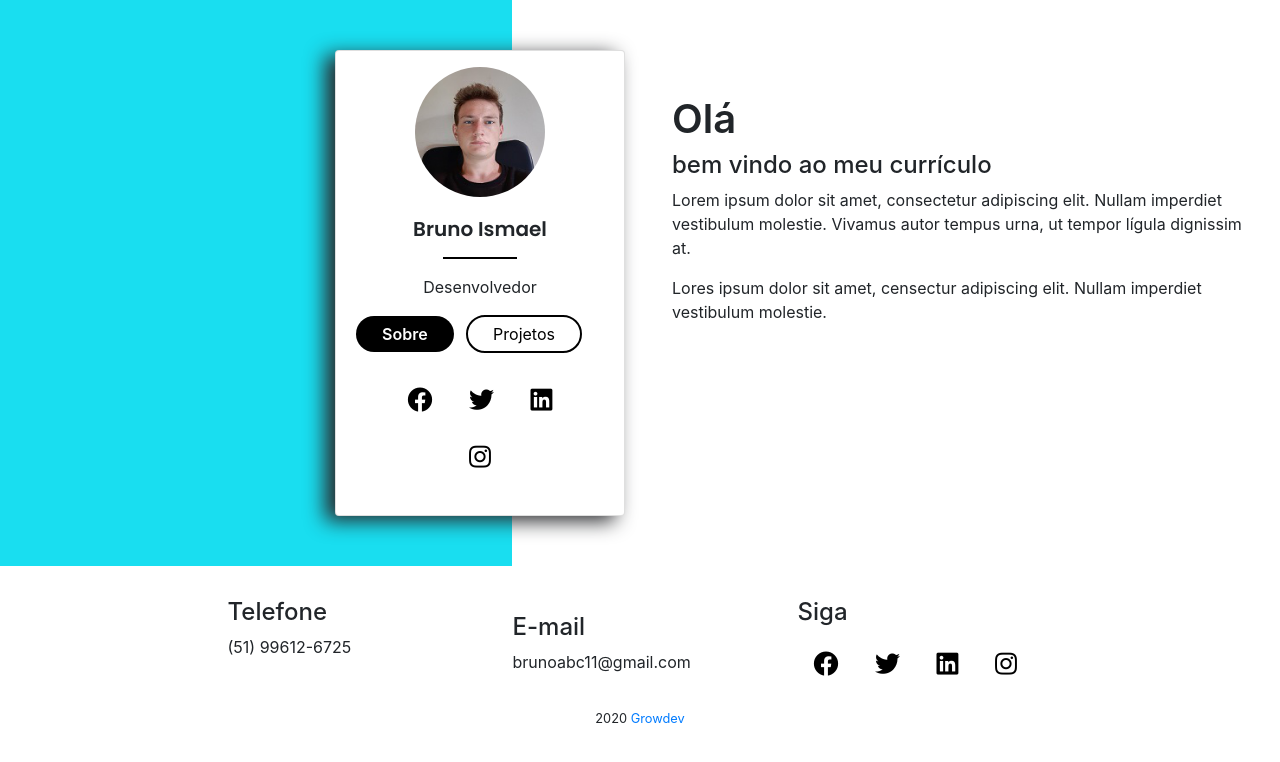
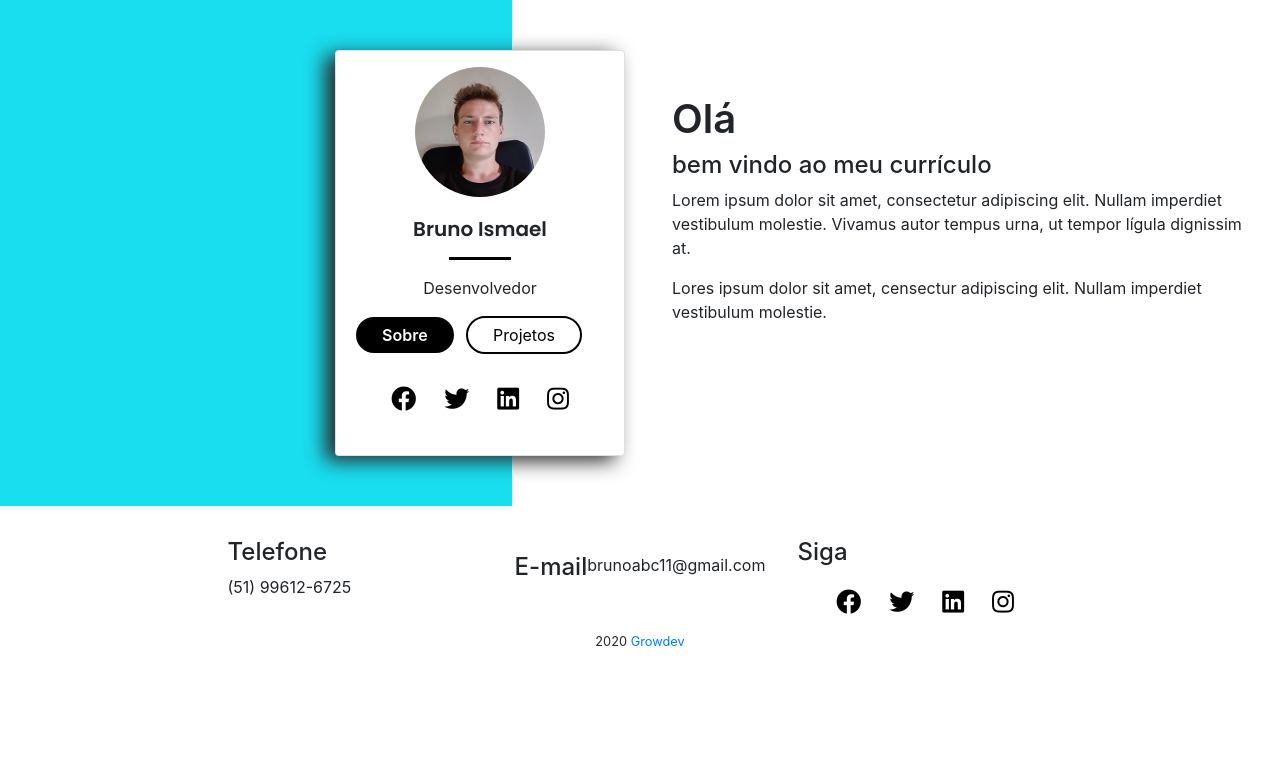
Before and after one commit to Burnninel/codai, a plain HTML site: page index.html in a window 1280 px wide. Drawn offline with Linux system fonts and the light colour scheme.

Commit message:
atualização css

```diff
--- a/css/styles.css
+++ b/css/styles.css
@@ -17,9 +17,9 @@ body {
 }
 
 .hr {
-    height: 1px;
+    height: 2px;
     background-color: black;
-    width: 30%;
+    width: 25%;
 }
 
 .card-image {
@@ -73,13 +73,14 @@ body {
 }
 
 .links-redes-sociais {
-    text-decoration: none;
+    display: flex;
+    justify-content: center;
 }
 
 .links-redes-sociais i {
     color: black;
     font-size: 25px;
-    padding: 16px;
+    padding: 14px;
 }
 
 #footer-elementos {
@@ -91,7 +92,22 @@ body {
     padding: 15px 0px 15px 0px;
 }
 
+.container {
+    display: flex;
+    flex-direction: column;
+}
+
 .siga {
+    display: flex;
+    justify-content: center;
+}
+
+.telefone {
+    display: flex;
+    justify-content: left;
+}
+
+.email {
     display: flex;
     justify-content: center;
 }
@@ -108,7 +124,7 @@ body {
     display: flex;
      justify-content: center;
     }
-}
+
 
 #texto-1 {
 
```
